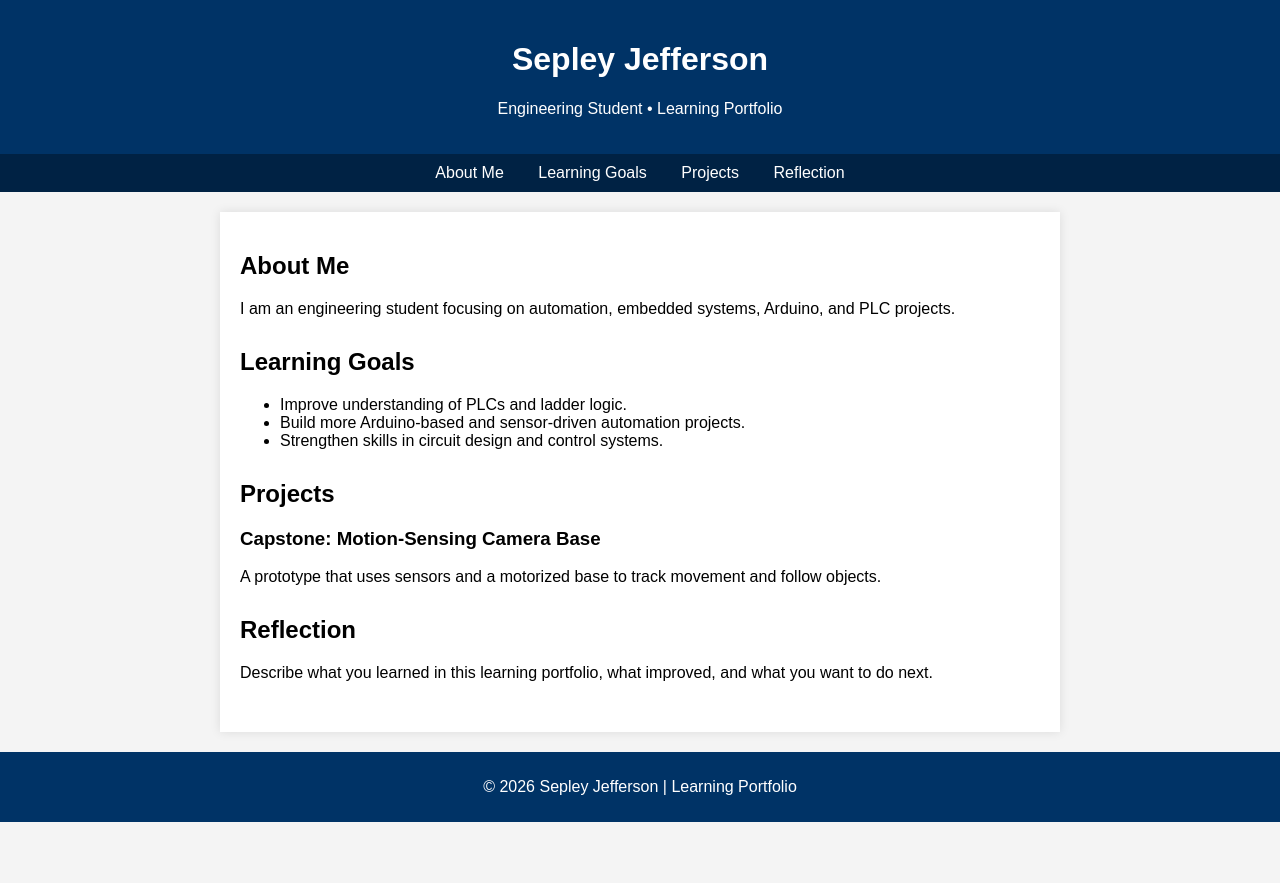
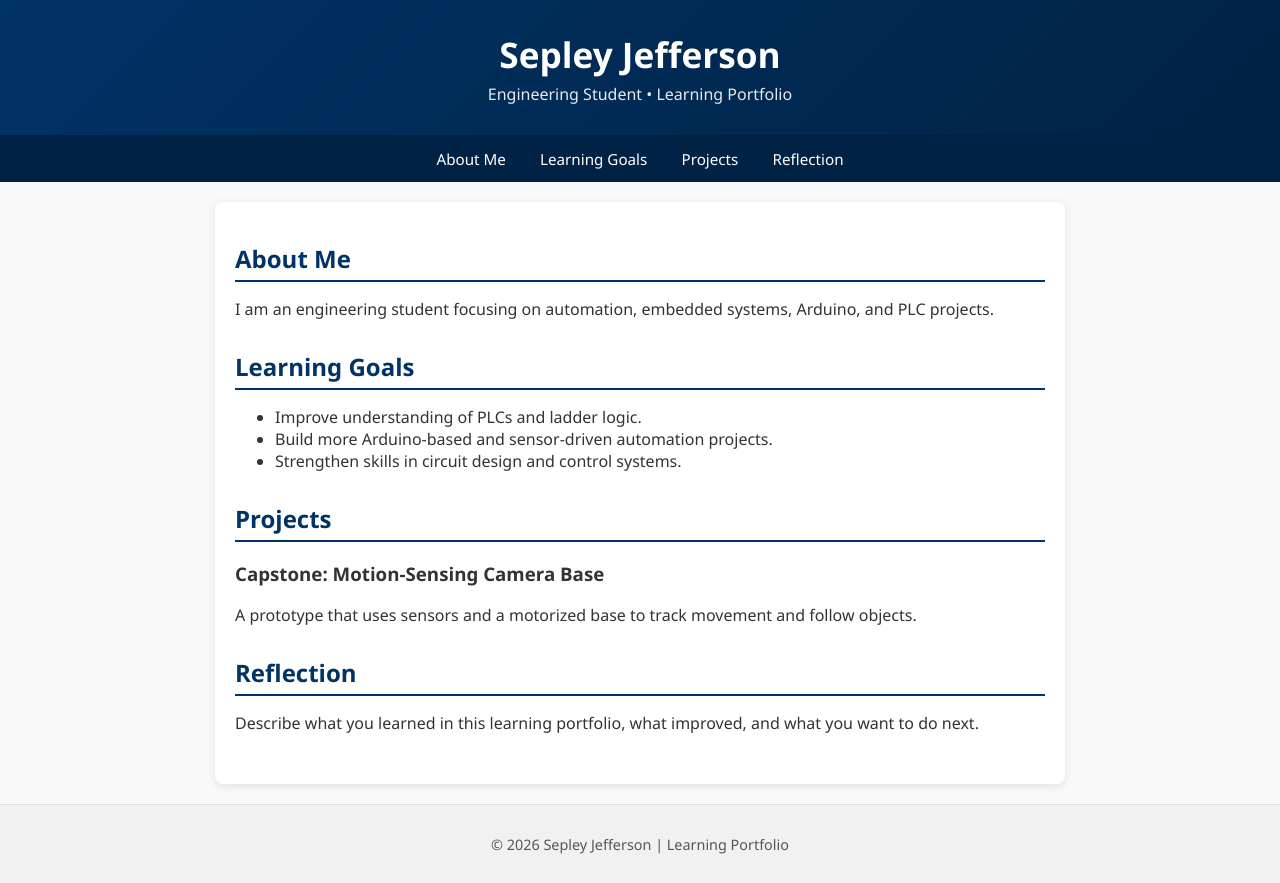
Before and after one commit to Sepurii/REYES-LEARNING-PORTFOLIO, a plain HTML site: page index.html in a window 1280 px wide. Before the commit the page ends 822 px from the top, so only its background shows below. Drawn offline with Linux system fonts and the light colour scheme.

Commit message:
style.css

```diff
--- a/style.css
+++ b/style.css
@@ -1,20 +1,37 @@
+* {
+  box-sizing: border-box;
+}
+
 body {
-  font-family: Arial, sans-serif;
+  font-family: 'Segoe UI', Arial, sans-serif;
   margin: 0;
   padding: 0;
-  background-color: #f4f4f4;
+  background-color: #f9f9f9;
+  color: #333;
 }
 
 header {
-  background-color: #003366;
+  background: linear-gradient(135deg, #003366, #002244);
   color: white;
-  padding: 20px;
+  padding: 30px 20px;
   text-align: center;
+  border-bottom: 1px solid #002233;
+}
+
+header h1 {
+  margin: 0;
+  font-size: 2.2em;
+}
+
+header p {
+  margin: 5px 0 0 0;
+  font-size: 1em;
+  opacity: 0.9;
 }
 
 nav {
   background-color: #002244;
-  padding: 10px;
+  padding: 12px 0;
   text-align: center;
 }
 
@@ -22,24 +39,38 @@ nav a {
   color: white;
   margin: 0 15px;
   text-decoration: none;
+  font-size: 0.95em;
+}
+
+nav a:hover {
+  text-decoration: underline;
 }
 
 main {
-  max-width: 800px;
+  max-width: 850px;
   margin: 20px auto;
   padding: 20px;
   background-color: white;
-  box-shadow: 0 0 10px rgba(0,0,0,0.1);
+  border-radius: 8px;
+  box-shadow: 0 2px 10px rgba(0,0,0,0.1);
 }
 
 section {
   margin-bottom: 30px;
 }
 
+section h2 {
+  color: #003366;
+  border-bottom: 2px solid #003366;
+  padding-bottom: 5px;
+  margin-bottom: 15px;
+}
+
 footer {
   text-align: center;
-  padding: 10px;
-  background-color: #003366;
-  color: white;
-  margin-top: 20px;
+  padding: 15px 0;
+  background-color: #f1f1f1;
+  border-top: 1px solid #ddd;
+  color: #555;
+  font-size: 0.9em;
 }
```
